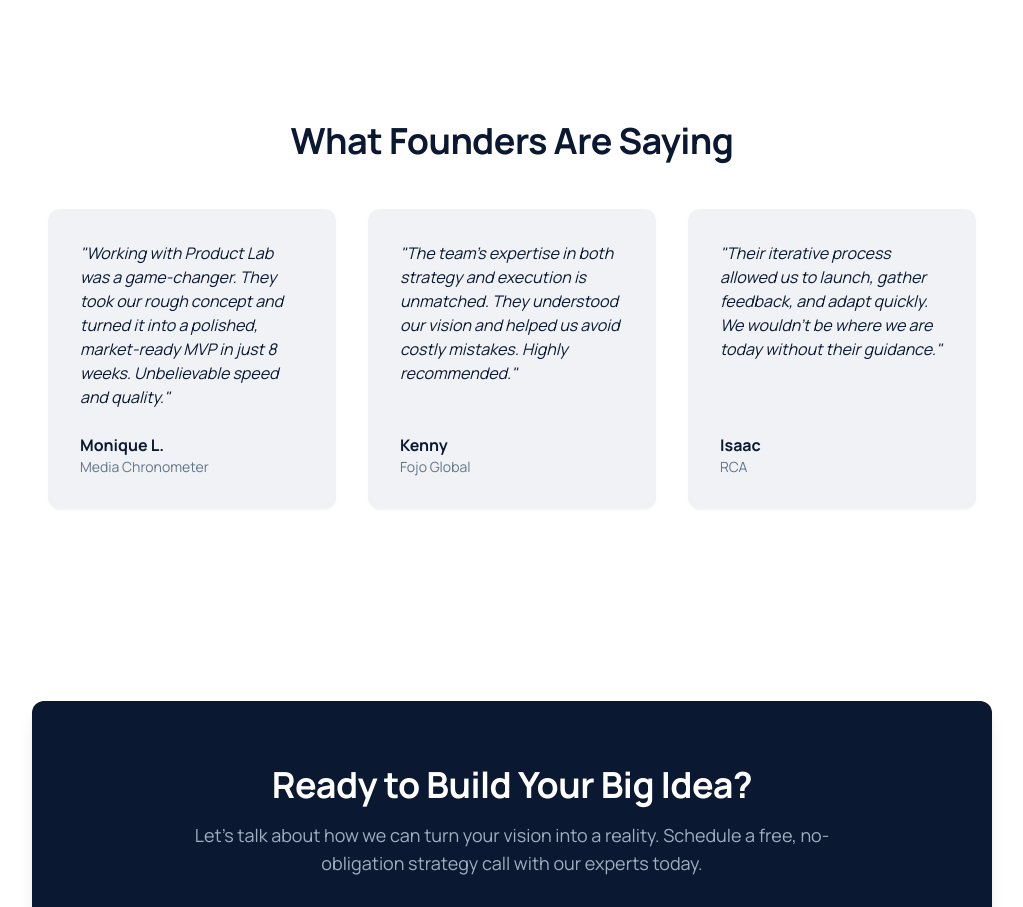
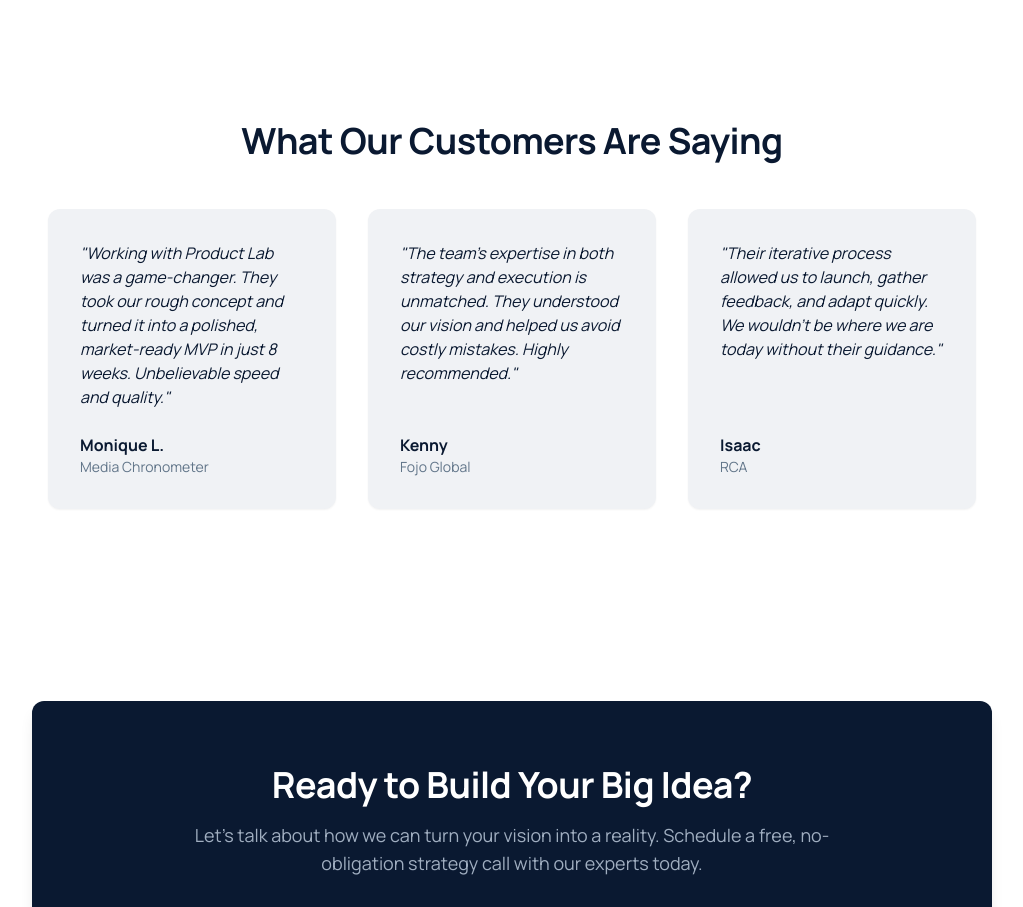
Before and after one commit to opeyemipeter1759/trespark-lab, a React (Vite) app: page / in a window 1280 px wide. Shown: the part 2180-3087 px from the top of the page, without its empty margins (128-1151 px from the left). Built offline with nearby package versions, Linux system fonts and the light colour scheme.

Commit message:
Testimonials

```diff
--- a/components/Testimonials.tsx
+++ b/components/Testimonials.tsx
@@ -49,7 +49,7 @@ const Testimonials: React.FC = () => {
           viewport={{ once: false, amount: 0.3 }}
           className="text-center text-3xl sm:text-4xl font-bold leading-tight tracking-[-0.015em] mb-12 text-secondary dark:text-white"
         >
-          What Founders Are Saying
+          What Our Customers Are Saying
         </motion.h2>
 
         {/* Container with Stagger */}
```
